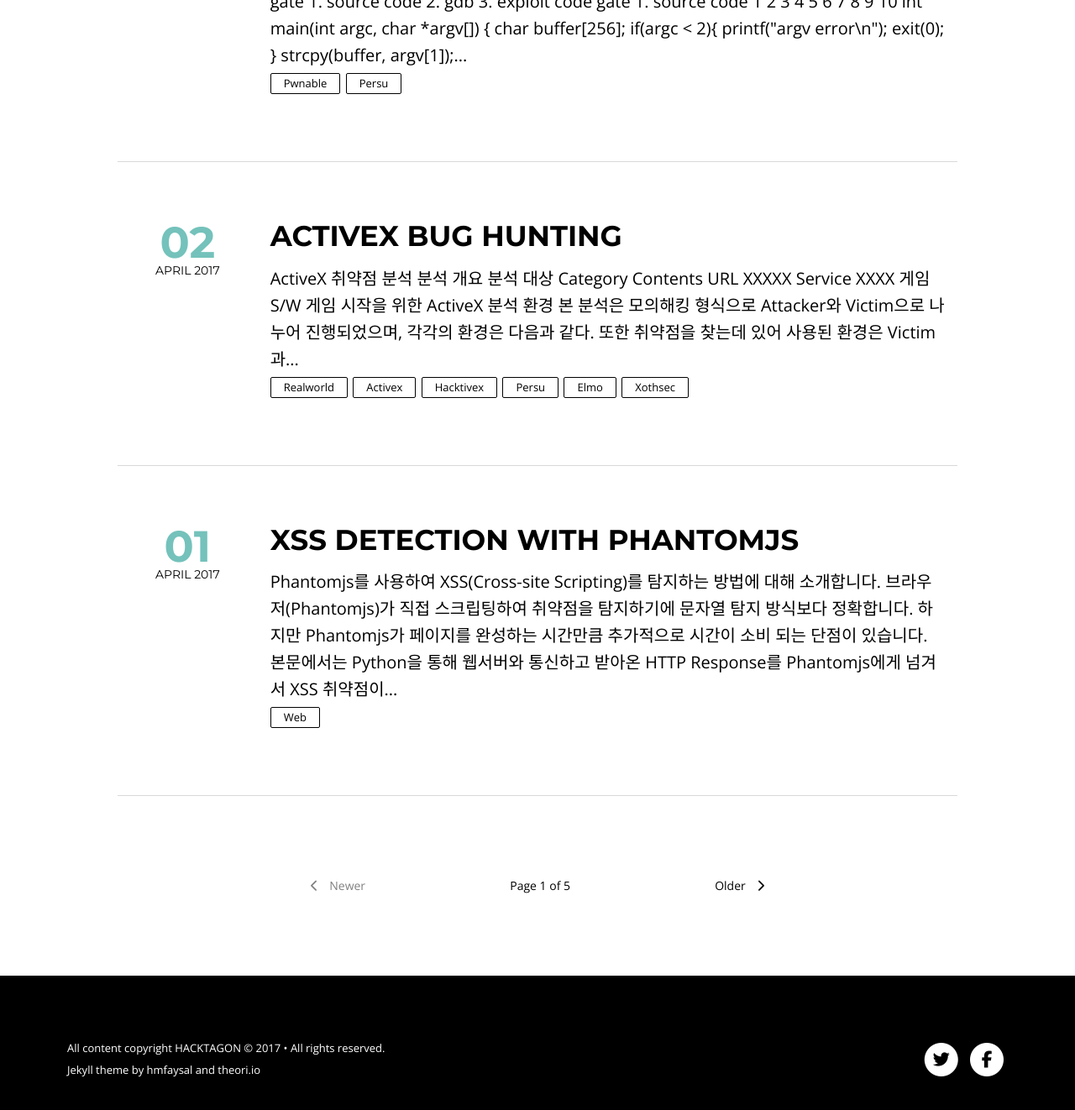
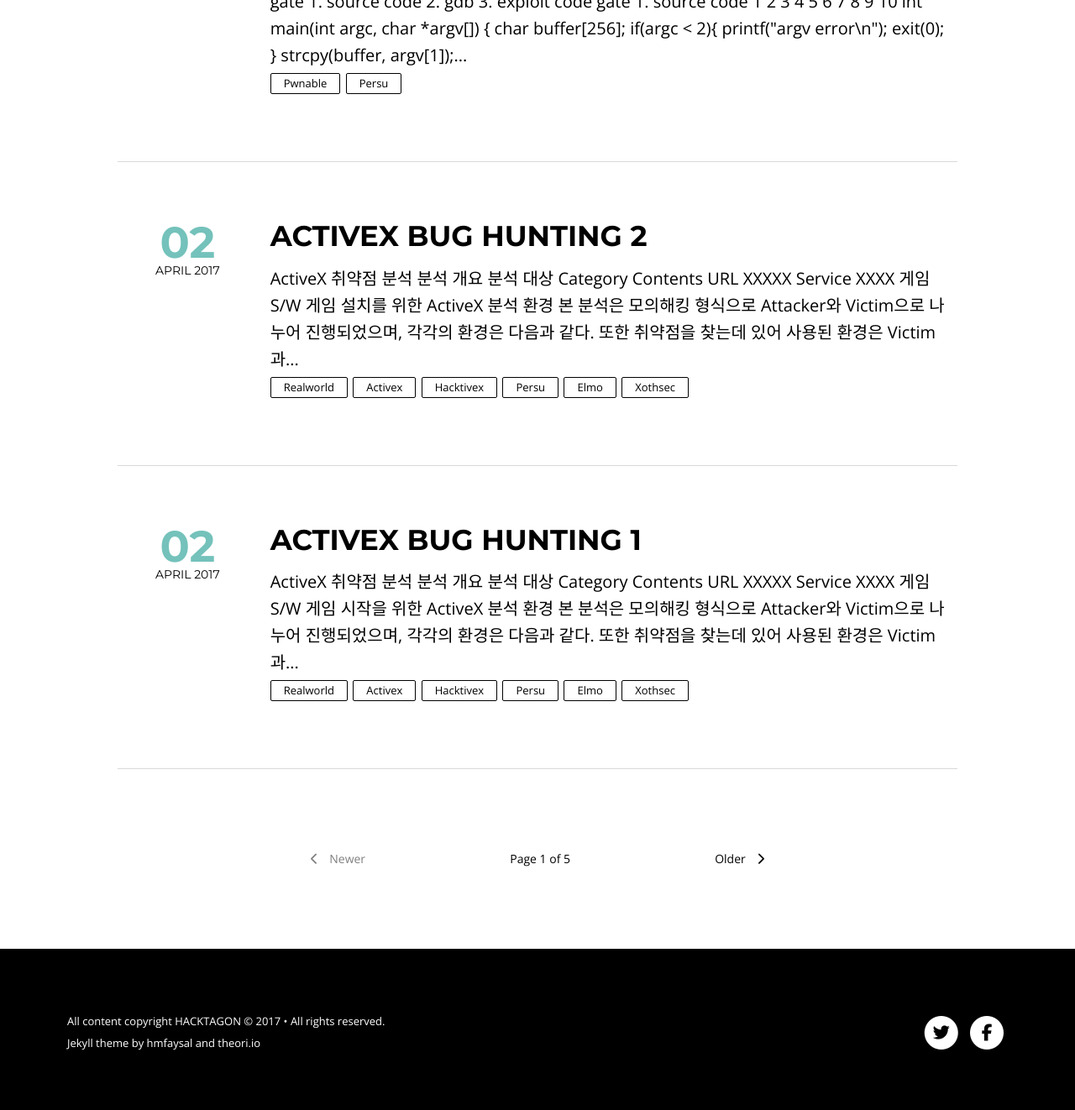
Before and after one commit to hacktagon/hacktagon.github.io, a Jekyll site: the page built from index.html, in a window 1280 px wide and 1400 px high, scrolled down 1061 px, cut to the strip 0-1326 px from the top of the window. Shown: the top 1322 px of the strip at 84% size. Built offline with Jekyll 4.4.1, drawn with Linux system fonts in a browser that asks for light colours; nearby versions of some CDN libraries; library files that are not in the unit come from our copies; the list of posts is cut into pages by our own code.

Commit message:
last
last

```diff
--- a/_posts/2017-04-02-HacktiveX_Report_1.md
+++ b/_posts/2017-04-02-HacktiveX_Report_1.md
@@ -1,6 +1,6 @@
 ---
 layout: post
-title: "ActiveX Bug Hunting"
+title: "ActiveX Bug Hunting 1"
 headline: ActiveX
 modified: 2017-04-02
 categories: RealWorld ActiveX HacktiveX Persu Elmo XothSec
@@ -225,6 +225,6 @@ featured: true
 
      <br>
 
-     게임 업데이트를 위한 info 파일 내 URL을 준인터가 패치를 위해 제공하는 주소로 고정 해야한다.
+     게임 업데이트를 위한 info 파일 내 URL을  패치를 위해 제공하는 주소로 고정 해야한다.
 
      게임의 특성상 패치가 자주 일어나게 되고 이에 따라 패치버전 별 관리를 위해 유동적인 패치 URL의 사용이 필요할 수 있다. 이와 같은 경우에는 URL의 Domain name부분이 패치를 위해 제공하는 URL인지 검증하는 단계가 필요하다.
--- /dev/null
+++ b/_posts/2017-04-02-HacktiveX_Report_2.md
@@ -0,0 +1,158 @@
+---
+layout: post
+title: "ActiveX Bug Hunting 2"
+headline: ActiveX
+modified: 2017-04-02
+categories: RealWorld ActiveX HacktiveX Persu Elmo XothSec
+comments: true
+featured: true
+---
+
+# ActiveX 취약점 분석
+
+<br>
+
+1. 분석 개요
+
+   * 분석 대상
+
+      |Category|Contents|
+      |-|-|
+      |URL|XXXXX|
+      |Service|XXXX 게임|
+      |S/W|게임 설치를 위한 ActiveX|
+
+<br>
+
+   * 분석 환경
+
+     * 본 분석은 모의해킹 형식으로 Attacker와 Victim으로 나누어 진행되었으며, 각각의 환경은 다음과 같다. 또한 취약점을 찾는데 있어 사용된 환경은 Victim과 같고, 표에 기재된 툴을 사용하여 분석하였다.
+
+        |Category|Contents (Attacker)|
+        |-|-|
+        |운영체제|Windows XP 64Bit|
+        |서버 구축 정보|APM Setup 7|
+
+        |Category|Contents (Victim)|
+        |-|-|
+        |운영체제|Windows 8.1 K 64Bit|
+        |서버 구축 정보|Internet Explorer v11.0.9600.18500|
+
+        |Tools|Contents|
+        |-|-|
+        |IE 개발자 도구|Web 소스 분석|
+        |IDA 6.8|DLL 분석|
+        |VM Ware 12 Pro|Attacker 환경 구축|
+        |Wireshark 2.0.1|패킷 분석|
+
+        <br>
+
+     * 공격 흐름도
+
+       * 프로그램 정상 작동 흐름도
+
+       <br>
+
+       <img src="{{ site.url }}/images/2017-04-02/post2/1.png" style="display: block; margin: auto;">
+
+       * 공격 흐름도
+
+       <br>
+
+       <img src="{{ site.url }}/images/2017-04-02/post2/2.png" style="display: block; margin: auto;">
+
+       <br>
+
+2. Proof of Concept
+
+   * 프로그램 정상 작동 로직
+
+     * Web 영역
+
+     <br>
+
+     <img src="{{ site.url }}/images/2017-04-02/post2/3.png" style="display: block; margin: auto;">
+
+     Target URL에 접속 시 XXXXXXXXXXXXXXXXXXX.ocx이 설치되며 이는 위 GAME START 버튼 클릭 시 사용된다.
+
+     * 게임 실행
+
+     <br>
+
+     <img src="{{ site.url }}/images/2017-04-02/post2/4.png" style="display: block; margin: auto;">
+
+     최초 GAME START 버튼 클릭 시 /common/fort_shutdown.asp 를 요청하게 된다.
+
+     <br>
+
+     <img src="{{ site.url }}/images/2017-04-02/post2/5.png" style="display: block; margin: auto;">
+
+     이후 서버는 “false” 라는 응답을 보내게 된다.
+
+     <img src="{{ site.url }}/images/2017-04-02/post2/6.png" style="display: block; margin: auto;">
+
+     TnStartLauncher() 함수에 따라 Dll 내부의 Run함수를 실행하게 된다. Run 함수는 \\Launcher\\Launcher.exe를 실행하게 하는 함수로, 해당 exe 파일이 없을 시 SetupPath에서 파일 다운로드를 요청하게 된다.
+
+     <br>
+
+     <img src="{{ site.url }}/images/2017-04-02/post2/7.png" style="display: block; margin: auto;">
+
+     SetupPath의 경로에서 Launcher를 다운받고 실행한다.
+
+     <img src="{{ site.url }}/images/2017-04-02/post2/8.png" style="display: block; margin: auto;">
+
+     위 그림에서 Launcher(설치 마법사)를 통해 게임 프로그램을 다운 받는 것을 볼 수 있다.
+
+   * 프로그램 공격 로직
+
+     * Web 영역
+
+     <br>
+
+     <img src="{{ site.url }}/images/2017-04-02/post2/9.png" style="display: block; margin: auto;">
+
+     위 그림은 Web 영역의 정상 작동 방법을 활용하여 직접 작성한html POC 코드이다. Run() 함수에서 SetupPath를 공격자의 서버로 가정된 VM 내부의 영역의 주소로 변경하여 공격한다.
+
+     * ActiveX 영역
+
+     <br>
+
+     <img src="{{ site.url }}/images/2017-04-02/post2/10.png" style="display: block; margin: auto;">
+
+     위 그림은 VMWare로 구성한 Attacker(서버) 환경이다. cmd 콘솔창을 통해 Attacker IP를 확인했다.
+
+     <img src="{{ site.url }}/images/2017-04-02/post2/11.png" style="display: block; margin: auto;">
+
+     그림 13 처럼 가상 환경에서 XXXXXXXXXXXXXXXXXXXXX 이라는 이름을 가진 악성 파일을 위치 시킨다.
+     ActiveX에서는 SetupPath 의 URL에서 파일을 다운로드 및 실행하여 런쳐를 다운받으려 한다. 따라서 SetupPath 에 바로 악성코드를 삽입하여도 된다. 하지만 그렇게 할 경우 C:\\XXXXXXXXXXXXX\\XXXXXXXX 디렉토리에 XXXXXXXX.exe가 다운로드 되지 않고, 그 경우 에러가 발생한다. 즉 피해자가 공격을 당했음을 인식할 수 있다. 따라서 Dropper를 두었고 그 역할은 다음과 같다.
+     Dropper는 C:\\XXXXXXXXXXXXX\\XXXXXXXX 디렉토리를 생성한다. 그 다음 공격자의 악성코드를 XXXXXXXX.exe를 해당 디렉토리로 다운 받는다. 그러면 자연스럽게 ActiveX의 Run() 함수 내부에서 C:\\XXXXXXXXXXXXX\\XXXXXXXX\\XXXXXXXX.exe, 즉 공격자의 악성코드를 실행한다.
+
+     Dropper에 해당하는 소스는 다음과 같다.
+
+     <img src="{{ site.url }}/images/2017-04-02/post2/12.png" style="display: block; margin: auto;">
+
+     다음 그림에서 Victim의 컴퓨터에서 POC.html을 실행하면 변조된 info 파일 내부의 IF_EXE_FNAME로 인하여 악성 프로그램 Hacktive_POC.exe가 실행된다.
+
+     <img src="{{ site.url }}/images/2017-04-02/post2/13.png" style="display: block; margin: auto;">
+
+     <br>
+
+3. 결론
+
+   * 조치 방안
+
+   ActiveX 내 Run() 함수에서 사용되는 SetupPath 인자 값을 사용자가 인자로 넣어줄 수 있는 형태로 작성 되어있다. 하지만 이는 URL 변조 공격을 통해 공격자 서버에서 파일들을 다운로드 받을 수 있는 위험이 있기 때문에 패치 해야 한다.
+
+     * Web 영역 조치 방안
+
+     <br>
+
+     Web 영역에서는 해당 ActiveX의 Run() 함수 실행 시 사용되는 SetupPath 인자 값을 공격자가 확인 할 수 없도록, 인코딩을 하는 방안이 필요하다.
+
+     * ActiveX 영역 조치 방안
+
+     <br>
+
+     게임 업데이트를 위한 OCX 파일 내 URL을 패치를 위해 제공하는 주소로 고정 해야한다.
+
+     게임의 특성상 패치가 자주 일어나게 되고 이에 따라 패치버전 별 관리를 위해 유동적인 패치 URL의 사용이 필요할 수 있다. 이와 같은 경우에는 URL의 Domain name부분이 패치를 위해 제공하는 URL인지 검증하는 단계가 필요하다.
```
Also changed, not shown: images/2017-04-02/post2/1.png (added), images/2017-04-02/post2/10.png (added), images/2017-04-02/post2/11.png (added), images/2017-04-02/post2/12.png (added), images/2017-04-02/post2/13.png (added), images/2017-04-02/post2/2.png (added), images/2017-04-02/post2/3.png (added), images/2017-04-02/post2/4.png (added), images/2017-04-02/post2/5.png (added), images/2017-04-02/post2/6.png (added), images/2017-04-02/post2/7.png (added), images/2017-04-02/post2/8.png (added), images/2017-04-02/post2/9.png (added).
